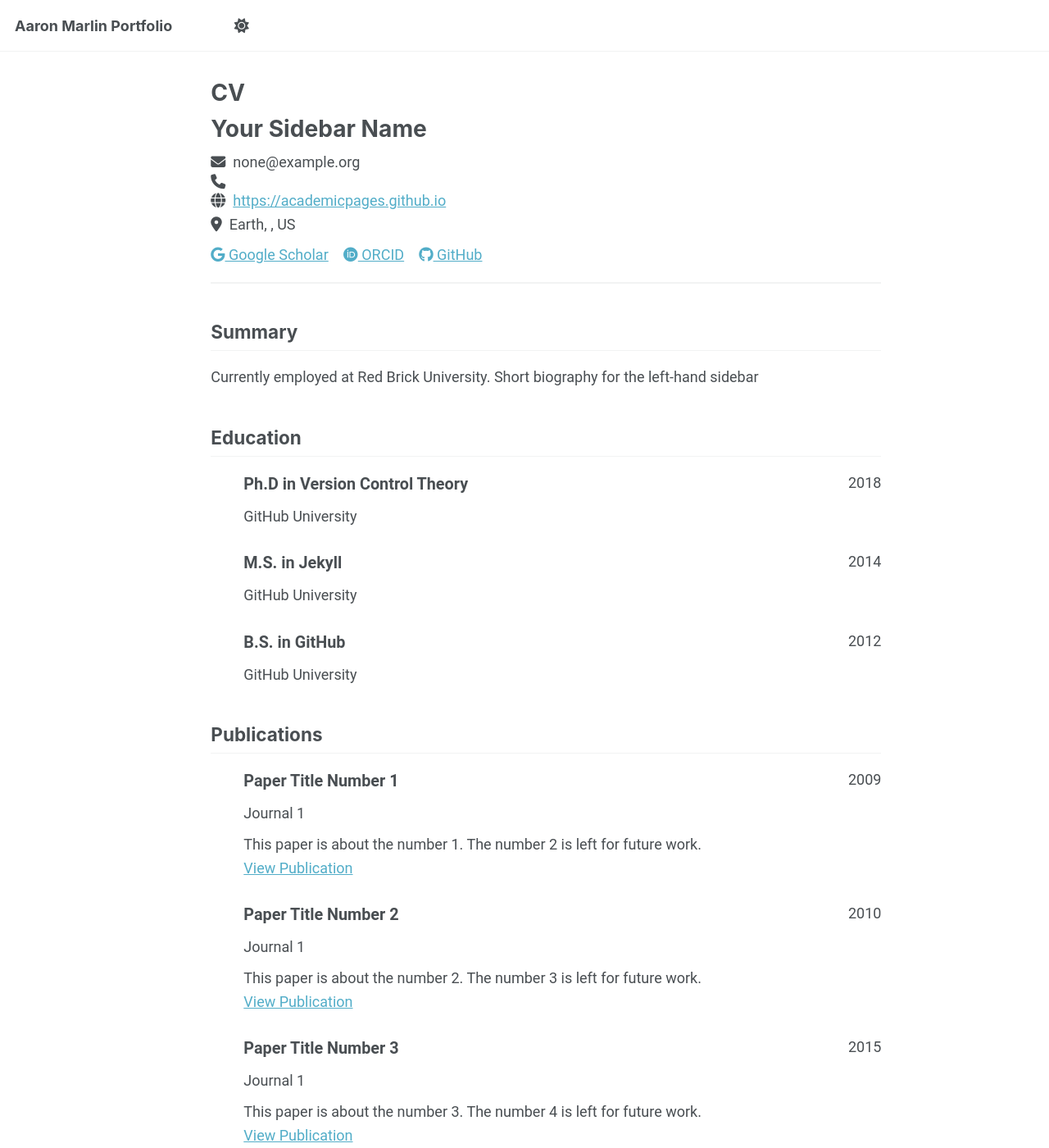
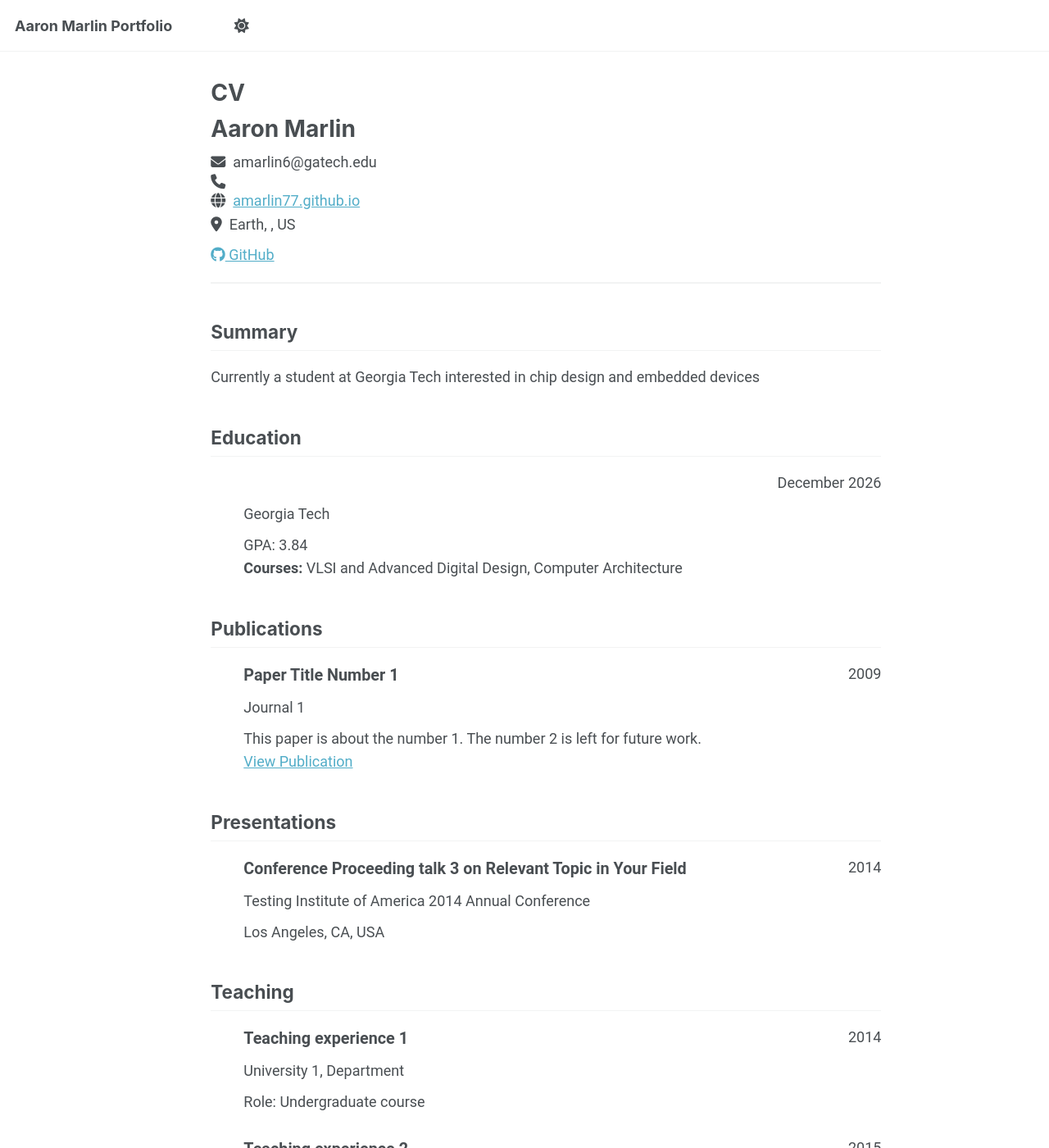
Before and after one commit to amarlin77/amarlin77.github.io, a Jekyll site: the page built from _pages/cv-json.md, in a window 1280 px wide and 1400 px high. Shown: the whole window at 82% size. Built offline with Jekyll 4.4.1, drawn with Linux system fonts in a browser that asks for light colours; a script bundle is joined from its source files by our own code; library files that are not in the unit come from our copies; some of the changed text lies outside the part shown.

Commit message:
cv updates

```diff
--- a/_data/cv.json
+++ b/_data/cv.json
@@ -1,10 +1,10 @@
 {
   "basics": {
-    "name": "Your Sidebar Name",
-    "email": "none@example.org",
+    "name": "Aaron Marlin",
+    "email": "amarlin6@gatech.edu",
     "phone": "",
-    "website": "https://academicpages.github.io",
-    "summary": "Currently employed at Red Brick University. Short biography for the left-hand sidebar",
+    "website": "amarlin77.github.io",
+    "summary": "Currently a student at Georgia Tech interested in chip design and embedded devices",
     "location": {
       "address": "",
       "postalCode": "",
@@ -14,50 +14,22 @@
     },
     "profiles": [
       {
-        "network": "Google Scholar",
-        "username": "",
-        "url": "https://scholar.google.com/citations?user=PS_CX0AAAAAJ"
-      },
-      {
-        "network": "ORCID",
-        "username": "",
-        "url": "https://orcid.org/yourorcidurl"
-      },
-      {
         "network": "GitHub",
-        "username": "academicpages",
-        "url": "https://github.com/academicpages"
+        "username": "amarlin77",
+        "url": "https://github.com/amarlin77"
       }
     ]
   },
   "work": [],
   "education": [
     {
-      "institution": "GitHub University",
-      "area": "Ph.D in Version Control Theory",
+      "institution": "Georgia Tech",
+      "Major": "B.S. in Computer Engineering",
       "studyType": "",
-      "startDate": "",
-      "endDate": "2018",
-      "gpa": null,
-      "courses": []
-    },
-    {
-      "institution": "GitHub University",
-      "area": "M.S. in Jekyll",
-      "studyType": "",
-      "startDate": "",
-      "endDate": "2014",
-      "gpa": null,
-      "courses": []
-    },
-    {
-      "institution": "GitHub University",
-      "area": "B.S. in GitHub",
-      "studyType": "",
-      "startDate": "",
-      "endDate": "2012",
-      "gpa": null,
-      "courses": []
+      "startDate": "August 2023",
+      "endDate": "December 2026",
+      "gpa": 3.84,
+      "courses": ["VLSI and Advanced Digital Design", "Computer Architecture"]
     }
   ],
   "skills": [],
@@ -71,51 +43,9 @@
       "releaseDate": "2009-10-01",
       "website": "https://academicpages.github.io/files/paper1.pdf",
       "summary": "This paper is about the number 1. The number 2 is left for future work."
-    },
-    {
-      "name": "Paper Title Number 2",
-      "publisher": "Journal 1",
-      "releaseDate": "2010-10-01",
-      "website": "https://academicpages.github.io/files/paper2.pdf",
-      "summary": "This paper is about the number 2. The number 3 is left for future work."
-    },
-    {
-      "name": "Paper Title Number 3",
-      "publisher": "Journal 1",
-      "releaseDate": "2015-10-01",
-      "website": "https://academicpages.github.io/files/paper3.pdf",
-      "summary": "This paper is about the number 3. The number 4 is left for future work."
-    },
-    {
-      "name": "Paper Title Number 4",
-      "publisher": "GitHub Journal of Bugs",
-      "releaseDate": "2024-02-17",
-      "website": "https://academicpages.github.io/files/paper3.pdf",
-      "summary": "This paper is about fixing template issue #693."
     }
   ],
   "presentations": [
-    {
-      "name": "Talk 1 on Relevant Topic in Your Field",
-      "event": "UC San Francisco, Department of Testing",
-      "date": "2012-03-01",
-      "location": "San Francisco, CA, USA",
-      "description": ""
-    },
-    {
-      "name": "Tutorial 1 on Relevant Topic in Your Field",
-      "event": "UC-Berkeley Institute for Testing Science",
-      "date": "2013-03-01",
-      "location": "Berkeley, CA, USA",
-      "description": ""
-    },
-    {
-      "name": "Talk 2 on Relevant Topic in Your Field",
-      "event": "London School of Testing",
-      "date": "2014-02-01",
-      "location": "London, UK",
-      "description": ""
-    },
     {
       "name": "Conference Proceeding talk 3 on Relevant Topic in Your Field",
       "event": "Testing Institute of America 2014 Annual Conference",
```
